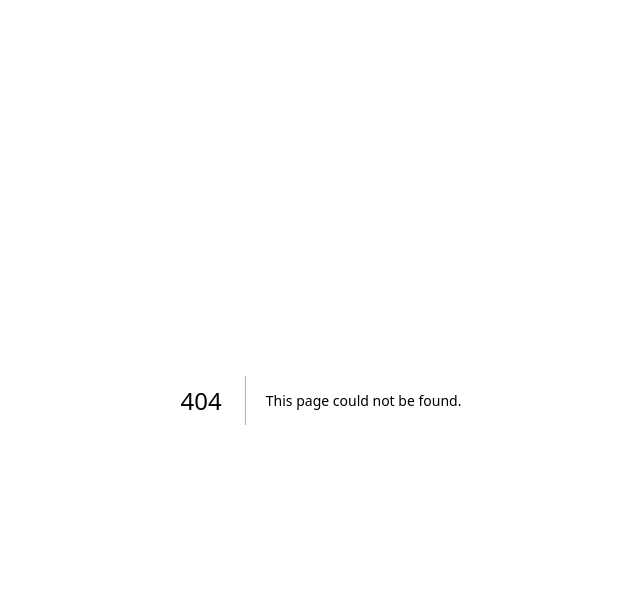
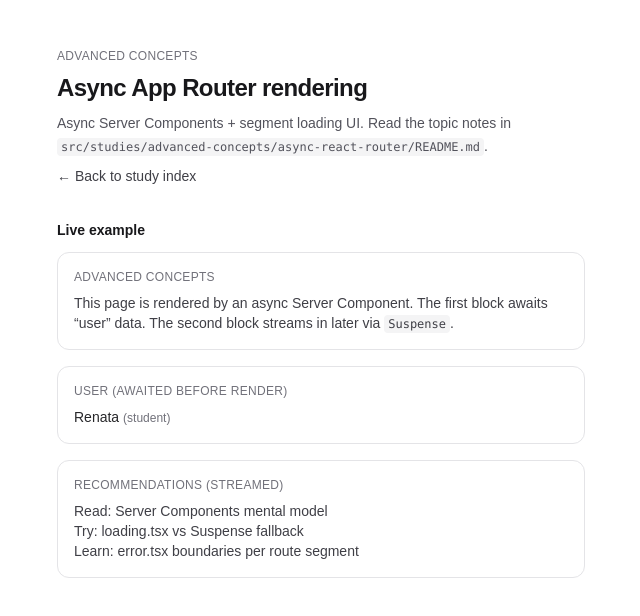
Before and after one commit to Rennatts/React-Next-studies, a Next.js app: page /studies/advanced-concepts/async-react-router in a window 1280 px wide. Before the commit this address had no page. Shown: the top 616 px of the page, without its empty margins (319-959 px from the left). Built offline with nearby package versions, Linux system fonts and the light colour scheme.

Commit message:
async react router

```diff
--- a/src/app/page.tsx
+++ b/src/app/page.tsx
@@ -134,6 +134,13 @@ const topics = [
     href: "/studies/advanced-concepts/use-transition",
     category: "Advanced concepts",
   },
+  {
+    title: "Async App Router rendering",
+    description:
+      "Async Server Components, route loading.tsx, error.tsx, and streaming with Suspense in Next.js App Router.",
+    href: "/studies/advanced-concepts/async-react-router",
+    category: "Advanced concepts",
+  },
 ] as const;
 
 export default function Home() {
--- /dev/null
+++ b/src/app/studies/advanced-concepts/async-react-router/error.tsx
@@ -0,0 +1,32 @@
+"use client";
+
+export default function Error({
+  error,
+  reset,
+}: {
+  error: Error & { digest?: string };
+  reset: () => void;
+}) {
+  return (
+    <div className="mx-auto flex min-h-screen max-w-xl flex-col gap-6 px-6 py-12">
+      <p className="text-xs font-medium uppercase tracking-wide text-zinc-500 dark:text-zinc-400">
+        Advanced concepts
+      </p>
+      <div className="rounded-xl border border-rose-200 bg-rose-50 p-4 dark:border-rose-900/40 dark:bg-rose-950/40">
+        <p className="text-sm font-semibold text-rose-900 dark:text-rose-100">
+          Route error boundary
+        </p>
+        <p className="mt-2 text-xs text-rose-800/80 dark:text-rose-200/80">
+          {error.message}
+        </p>
+        <button
+          type="button"
+          onClick={reset}
+          className="mt-3 rounded-md bg-rose-600 px-3 py-2 text-xs font-medium text-white hover:bg-rose-700 dark:bg-rose-500 dark:hover:bg-rose-600"
+        >
+          Retry
+        </button>
+      </div>
+    </div>
+  );
+}
--- /dev/null
+++ b/src/app/studies/advanced-concepts/async-react-router/loading.tsx
@@ -0,0 +1,17 @@
+export default function Loading() {
+  return (
+    <div className="mx-auto flex min-h-screen max-w-xl flex-col gap-6 px-6 py-12">
+      <p className="text-xs font-medium uppercase tracking-wide text-zinc-500 dark:text-zinc-400">
+        Advanced concepts
+      </p>
+      <div className="rounded-xl border border-zinc-200 p-4 dark:border-zinc-800">
+        <p className="text-sm font-medium text-zinc-900 dark:text-zinc-50">
+          Loading route segment…
+        </p>
+        <p className="mt-2 text-sm text-zinc-600 dark:text-zinc-400">
+          This UI comes from <code className="rounded bg-zinc-100 px-1 py-0.5 text-xs dark:bg-zinc-900">loading.tsx</code>.
+        </p>
+      </div>
+    </div>
+  );
+}
--- /dev/null
+++ b/src/app/studies/advanced-concepts/async-react-router/page.tsx
@@ -0,0 +1,47 @@
+import type { Metadata } from "next";
+import Link from "next/link";
+import { AsyncRouteDemo } from "@/studies/advanced-concepts/async-react-router/AsyncRouteDemo";
+
+export const metadata: Metadata = {
+  title: "Study: Async App Router rendering",
+  description:
+    "Advanced concept: async Server Components, loading.tsx, and streaming with Suspense in Next.js App Router.",
+};
+
+export default async function AsyncReactRouterStudyPage() {
+  return (
+    <div className="mx-auto flex min-h-screen max-w-xl flex-col gap-8 px-6 py-12">
+      <header className="space-y-2">
+        <p className="text-xs font-medium uppercase tracking-wide text-zinc-500 dark:text-zinc-400">
+          Advanced concepts
+        </p>
+        <h1 className="text-2xl font-semibold tracking-tight text-zinc-900 dark:text-zinc-50">
+          Async App Router rendering
+        </h1>
+        <p className="text-sm leading-relaxed text-zinc-600 dark:text-zinc-400">
+          Async Server Components + segment loading UI. Read the topic notes in{" "}
+          <code className="rounded bg-zinc-100 px-1 py-0.5 text-xs dark:bg-zinc-900">
+            src/studies/advanced-concepts/async-react-router/README.md
+          </code>
+          .
+        </p>
+        <Link
+          href="/"
+          className="inline-flex text-sm font-medium text-zinc-700 underline-offset-4 hover:underline dark:text-zinc-300"
+        >
+          ← Back to study index
+        </Link>
+      </header>
+
+      <section aria-labelledby="demo-heading" className="space-y-3">
+        <h2
+          id="demo-heading"
+          className="text-sm font-semibold text-zinc-900 dark:text-zinc-50"
+        >
+          Live example
+        </h2>
+        <AsyncRouteDemo />
+      </section>
+    </div>
+  );
+}
--- /dev/null
+++ b/src/studies/advanced-concepts/async-react-router/AsyncRouteDemo.tsx
@@ -0,0 +1,67 @@
+import { Suspense } from "react";
+import { fetchRecommendationsSlow, fetchUserSlow } from "./mockServerFetch";
+
+export async function AsyncRouteDemo() {
+  const user = await fetchUserSlow();
+
+  return (
+    <div className="space-y-4">
+      <div className="rounded-xl border border-zinc-200 p-4 dark:border-zinc-800">
+        <p className="text-xs font-medium uppercase tracking-wide text-zinc-500 dark:text-zinc-400">
+          Advanced concepts
+        </p>
+        <p className="mt-2 text-sm text-zinc-700 dark:text-zinc-300">
+          This page is rendered by an <span className="font-medium">async Server Component</span>.
+          The first block awaits “user” data. The second block streams in later via{" "}
+          <code className="rounded bg-zinc-100 px-1 py-0.5 text-xs dark:bg-zinc-900">
+            Suspense
+          </code>
+          .
+        </p>
+      </div>
+
+      <div className="rounded-xl border border-zinc-200 p-4 dark:border-zinc-800">
+        <p className="text-xs font-medium uppercase tracking-wide text-zinc-500 dark:text-zinc-400">
+          User (awaited before render)
+        </p>
+        <p className="mt-2 text-sm text-zinc-800 dark:text-zinc-200">
+          {user.name}{" "}
+          <span className="text-xs text-zinc-500 dark:text-zinc-400">
+            ({user.role})
+          </span>
+        </p>
+      </div>
+
+      <Suspense
+        fallback={
+          <div className="rounded-xl border border-zinc-200 p-4 dark:border-zinc-800">
+            <p className="text-xs font-medium uppercase tracking-wide text-zinc-500 dark:text-zinc-400">
+              Recommendations (streaming…)
+            </p>
+            <p className="mt-2 text-sm text-zinc-600 dark:text-zinc-400">
+              Loading slower content…
+            </p>
+          </div>
+        }
+      >
+        <RecommendationsBlock />
+      </Suspense>
+    </div>
+  );
+}
+
+async function RecommendationsBlock() {
+  const recs = await fetchRecommendationsSlow();
+  return (
+    <div className="rounded-xl border border-zinc-200 p-4 dark:border-zinc-800">
+      <p className="text-xs font-medium uppercase tracking-wide text-zinc-500 dark:text-zinc-400">
+        Recommendations (streamed)
+      </p>
+      <ul className="mt-2 list-disc space-y-1 pl-5 text-sm text-zinc-700 dark:text-zinc-300">
+        {recs.map((r) => (
+          <li key={r}>{r}</li>
+        ))}
+      </ul>
+    </div>
+  );
+}
--- /dev/null
+++ b/src/studies/advanced-concepts/async-react-router/mockServerFetch.ts
@@ -0,0 +1,23 @@
+export async function wait(ms: number) {
+  await new Promise((r) => setTimeout(r, ms));
+}
+
+export type User = {
+  id: string;
+  name: string;
+  role: "student" | "admin";
+};
+
+export async function fetchUserSlow(): Promise<User> {
+  await wait(900);
+  return { id: "u_123", name: "Renata", role: "student" };
+}
+
+export async function fetchRecommendationsSlow(): Promise<string[]> {
+  await wait(1400);
+  return [
+    "Read: Server Components mental model",
+    "Try: loading.tsx vs Suspense fallback",
+    "Learn: error.tsx boundaries per route segment",
+  ];
+}
```
Also changed, not shown: src/studies/README.md, src/studies/advanced-concepts/async-react-router/README.md (added).
